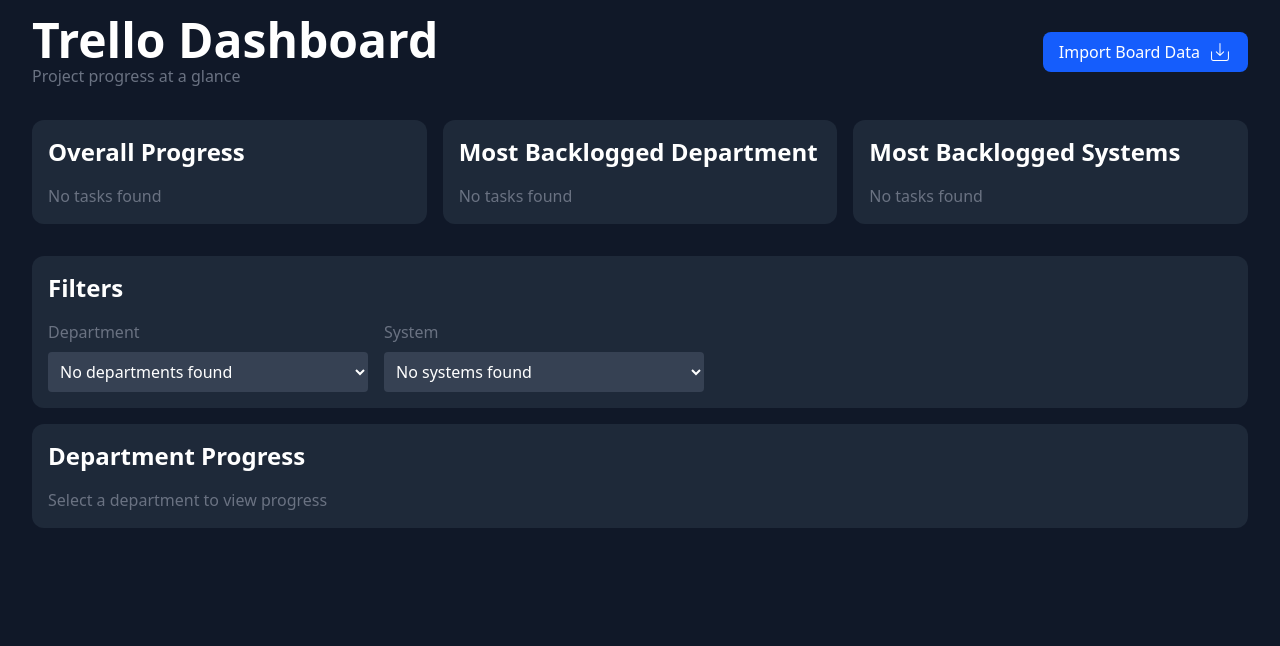
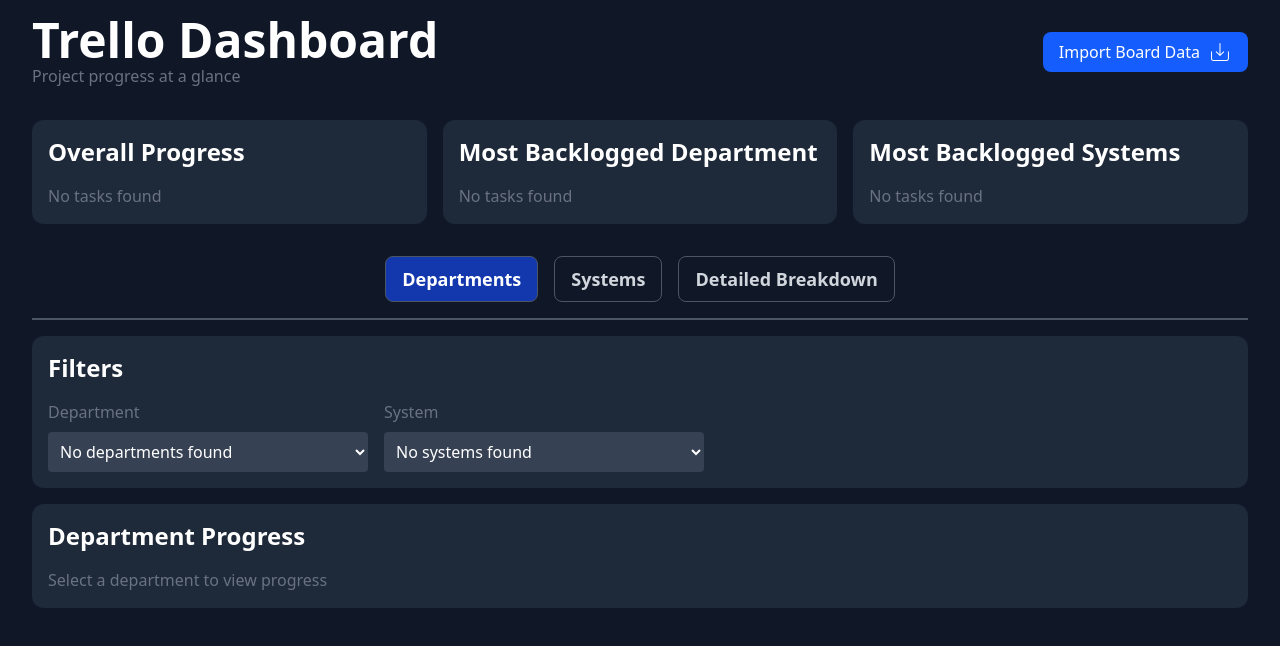
Before and after one commit to DavidCampbellIII/TrelloDashboard, a React (Vite) app: page / in a window 1280 px wide. Shown: the top 646 px of the page. Built offline with nearby package versions, Linux system fonts and the light colour scheme.

Commit message:
Added tab view

```diff
--- a/src/App.tsx
+++ b/src/App.tsx
@@ -1,10 +1,8 @@
-
-import DepartmentProgress from './components/DepartmentProgress';
 import DepartmentsHighlights from './components/DepartmentsHighlights';
-import Filters from './components/Filters';
 import NavBar from './components/NavBar';
 import OverallProgress from './components/OverallProgress';
 import SystemsHighlights from './components/SystemsHighlights';
+import TabView from './components/TabView';
 
 export default function App() {
   return (
@@ -16,8 +14,7 @@
           <DepartmentsHighlights />
           <SystemsHighlights />
         </div>
-        <Filters />
-        <DepartmentProgress />
+        <TabView />
       </div>
     </div>
   )
--- a/src/components/DepartmentProgress.tsx
+++ b/src/components/DepartmentProgress.tsx
@@ -44,7 +44,8 @@
                             data={selectedDepartment}
                         />
                     )}
-                    <hr className='flex self-center w-full border-gray-600 my-4 bg-red-500' />
+                    {filteredDepartments.length > 0 && (<>
+                        <hr className='flex self-center w-full border-gray-600 my-4' />
                         <h3 className='text-lg font-semibold text-white mb-2'>Sharing Tasks With</h3>
                         <div className='flex flex-col gap-4 ml-4 p-4 border-1 bg-gray-700/70 rounded-lg'>
                             {filteredDepartments.map(data => (
@@ -54,7 +55,7 @@
                                 />
                             ))}
                         </div>
-
+                    </>)}
                 </div>
             ) : (
                 <div className='text-gray-500'>
--- /dev/null
+++ b/src/components/DetailedBreakdown.tsx
@@ -0,0 +1,19 @@
+export default function DetailedBreakdown() {
+
+    //TODO use these chips
+    // <div className='flex gap-2'>
+    //                         <div className='flex rounded-xl bg-slate-700/70 p-2 text-gray-300 border border-gray-600'>
+    //                             {tasksNotStarted} not started
+    //                         </div>
+    //                         <div className='flex rounded-xl bg-orange-800/50 p-2 text-gray-300 border border-gray-600'>
+    //                             {tasksInProgress} in progress
+    //                         </div>
+    //                         <div className='flex rounded-xl bg-green-900/50 p-2 text-gray-300 border border-gray-600'>
+    //                             {tasksCompleted} completed
+    //                         </div>
+    //                     </div>
+
+  return (
+    <div>DetailedBreakdown</div>
+  )
+}
--- /dev/null
+++ b/src/components/SystemProgress.tsx
@@ -0,0 +1,5 @@
+export default function SystemProgress() {
+  return (
+    <div>SystemProgress</div>
+  )
+}
--- a/src/components/SystemsHighlights.tsx
+++ b/src/components/SystemsHighlights.tsx
@@ -6,7 +6,7 @@
 export default function SystemsHighlights() {
   const { systemsProgress } = useBoard('all', 'all');
 
-    const taskProgressByDepartment = systemsProgress.slice(0, 3).map(data => {
+    const taskProgressBySystem = systemsProgress.slice(0, 3).map(data => {
         const {
             label,
             colors,
@@ -39,7 +39,7 @@
         <div className='flex flex-col gap-4'>
             {systemsProgress && systemsProgress.length > 0 ? (
                 <div className='flex flex-col gap-2 text-white'>
-                    {taskProgressByDepartment.map((data) => (
+                    {taskProgressBySystem.map((data) => (
                         <ProgressBar
                             key={data.label}
                             labelStart={data.label}
--- /dev/null
+++ b/src/components/TabView.tsx
@@ -0,0 +1,45 @@
+import { useState } from "react";
+import DepartmentProgress from "./DepartmentProgress";
+import SystemProgress from "./SystemProgress";
+import DetailedBreakdown from "./DetailedBreakdown";
+import clsx from "clsx";
+import Filters from "./Filters";
+
+export default function TabView() {
+    const tabs = [
+        { value: 'departments', label: 'Departments', view:
+        <>
+            <Filters />
+            <DepartmentProgress />
+        </> },
+        { value: 'systems', label: 'Systems', view: <SystemProgress /> },
+        { value: 'detailed', label: 'Detailed Breakdown', view: <DetailedBreakdown /> },
+    ]
+
+    const [tab, setTab] = useState(tabs[0].value);
+
+  return (
+    <>
+        <div className='flex flex-col gap-4 mt-4 mb-4 w-full justify-center'>
+            <div className='flex gap-4 justify-center'>
+                {tabs.map(t => (
+                    <button
+                        key={t.value}
+                        className={clsx('px-4 py-2 text-lg font-semibold rounded-lg border-1 border-gray-600', {
+                            'bg-blue-700/70 text-white': tab === t.value,
+                            'text-gray-300 hover:bg-gray-500 hover:text-white': tab !== t.value
+                        })}
+                        onClick={() => setTab(t.value)}
+                    >
+                        {t.label}
+                    </button>
+                ))}
+            </div>
+
+            <hr className='border-gray-600 border-1 w-full self-center flex' />
+        </div>
+
+        {tabs.find(t => t.value === tab)?.view}
+    </>
+  )
+}
```
Lines whose indentation alone changed are shown as unchanged.
